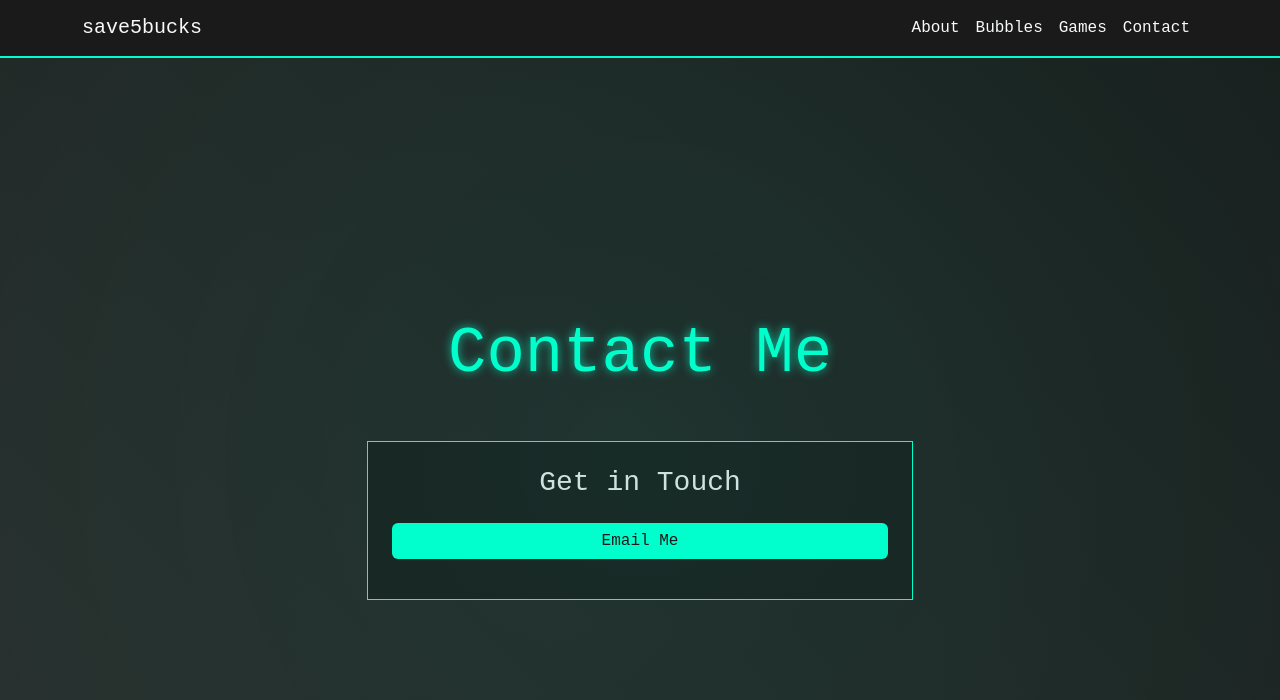
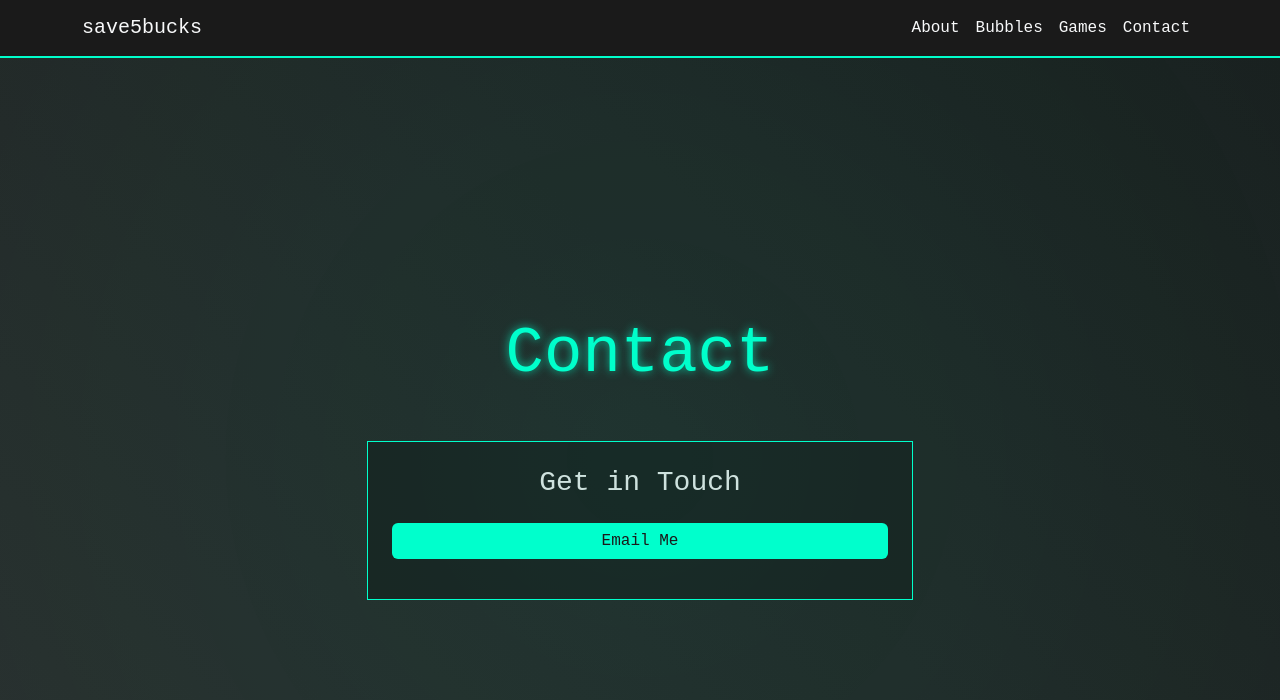
Before and after one commit to Save5Bucks/save5bucks.github.io, a plain HTML site: page contact.html in a window 1280 px wide. Drawn offline with nearby package versions, Linux system fonts and the light colour scheme.

Commit message:
Update contact.html

```diff
--- a/contact.html
+++ b/contact.html
@@ -113,7 +113,7 @@
     <!-- Contact Section -->
     <section class="hero">
         <div class="container">
-            <h1 class="name">Contact Me</h1>
+            <h1 class="name">Contact</h1>
             <div class="row justify-content-center mt-5">
                 <div class="col-md-6">
                     <div class="links-card p-4">
```
